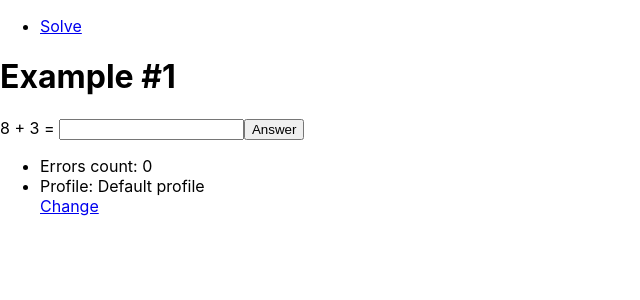
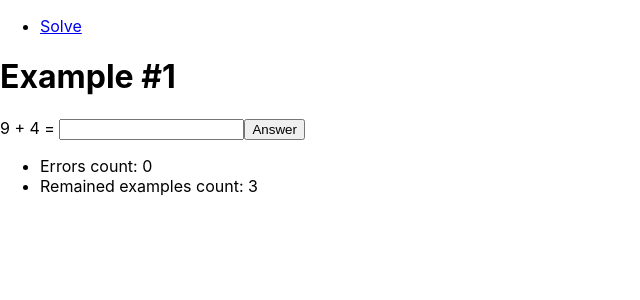
Before and after one commit to vshmakov/frontend-examples, a React (Create React App) app: page / in a window 1280 px wide. Shown: the top 300 px of the page, without its empty margins (0-640 px from the left). Built offline with nearby package versions, Linux system fonts and the light colour scheme.

Commit message:
Showed remained examples count

```diff
--- a/src/Example/Example.ts
+++ b/src/Example/Example.ts
@@ -25,7 +25,7 @@ export class Example {
         return `${this.first} ${signs[this.operation]} ${this.second}`
     }
 
-    public get isRight(): boolean {
+    public get isSolved(): boolean {
         return this.answer === this.solved
     }
 
--- a/src/Example/ExampleGenerator.ts
+++ b/src/Example/ExampleProvider.ts
@@ -3,8 +3,8 @@ import {random} from "../Random";
 import {Operation} from "./Operation";
 import {Task} from "../Task/Task";
 
-export class ExampleGenerator {
-    public generate(task: Task): Example {
+export class ExampleProvider {
+    public getActualOrNewExample(task: Task): Example {
         const previousExample = task.lastExample;
 
         if (null !== previousExample && !previousExample.hasAnswer) {
@@ -17,7 +17,7 @@ export class ExampleGenerator {
             random(1, 10),
         )
 
-        if (null !== previousExample && !previousExample?.isRight) {
+        if (null !== previousExample && !previousExample?.isSolved) {
             newExample = new Example(
                 previousExample?.first,
                 previousExample?.operation,
--- a/src/Example/Solve.tsx
+++ b/src/Example/Solve.tsx
@@ -1,6 +1,6 @@
 import {Example} from "./Example";
 import React from "react";
-import {exampleGenerator, taskProvider} from "../container";
+import {exampleProvider, taskProvider} from "../container";
 import {Link} from "react-router-dom";
 
 interface SolveState {
@@ -10,12 +10,18 @@ interface SolveState {
 
 export class Solve extends React.Component<{}, SolveState> {
     public readonly state: SolveState = {
-        example: exampleGenerator.generate(taskProvider.getCurrentOrNewTask()),
+        example: exampleProvider.getActualOrNewExample(taskProvider.getCurrentOrNewTask()),
         answer: '',
     }
 
     public render() {
         const currentTask = taskProvider.getCurrentOrNewTask()
+const profile = <li>
+    <div>Profile: {currentTask.profile.name}</div>
+    <div>
+        <Link role="button" to="/profiles">Change</Link>
+    </div>
+</li>
 
         return (
             <div>
@@ -30,12 +36,7 @@ export class Solve extends React.Component<{}, SolveState> {
                 </form>
                 <ul>
                     <li>Errors count: {currentTask.wrongExamplesCount}</li>
-                    <li>
-                        <div>Profile: {currentTask.profile.name}</div>
-                        <div>
-                            <Link role="button" to="/profiles">Change</Link>
-                        </div>
-                    </li>
+            <li>Remained examples count: {currentTask.remainedExamplesCount}</li>
                 </ul>
             </div>
         )
@@ -63,12 +64,12 @@ export class Solve extends React.Component<{}, SolveState> {
         const example = this.state.example;
         example.answer = +answer
 
-        if (taskProvider.getCurrentOrNewTask().isFinished) {
+        if (taskProvider.getCurrentOrNewTask().isSolved) {
             taskProvider.cleanCurrentTask()
         }
 
         this.setState({
-            example: exampleGenerator.generate(taskProvider.getCurrentOrNewTask())
+            example: exampleProvider.getActualOrNewExample(taskProvider.getCurrentOrNewTask())
         })
     }
 }
--- a/src/Task/Task.ts
+++ b/src/Task/Task.ts
@@ -21,18 +21,22 @@ export class Task {
 
     public get wrongExamplesCount(): number {
         return this.examples
-            .filter((example: Example): boolean => example.hasAnswer && !example.isRight)
+            .filter((example: Example): boolean => example.hasAnswer && !example.isSolved)
             .length
     }
 
     public get solvedExamplesCount(): number {
         return this.examples
-            .filter((example: Example): boolean => example.isRight)
+            .filter((example: Example): boolean => example.isSolved)
             .length
     }
 
-    public get isFinished(): boolean {
-        return this.solvedExamplesCount === this.profile.examplesCount
+    public get remainedExamplesCount(): number {
+        return this.profile.examplesCount - this.solvedExamplesCount
+    }
+
+    public get isSolved(): boolean {
+        return 0 === this.remainedExamplesCount
     }
 
     public get lastExample(): Example | null {
--- a/src/container.ts
+++ b/src/container.ts
@@ -1,6 +1,6 @@
-import {ExampleGenerator} from "./Example/ExampleGenerator";
+import {ExampleProvider} from "./Example/ExampleProvider";
 import {ProfileProvider} from "./Profile/ProfileProvider";
 import {TaskProvider} from "./Task/TaskProvider";
 
-export const exampleGenerator = new ExampleGenerator()
+export const exampleProvider = new ExampleProvider()
 export const taskProvider = new TaskProvider(new ProfileProvider())
```
